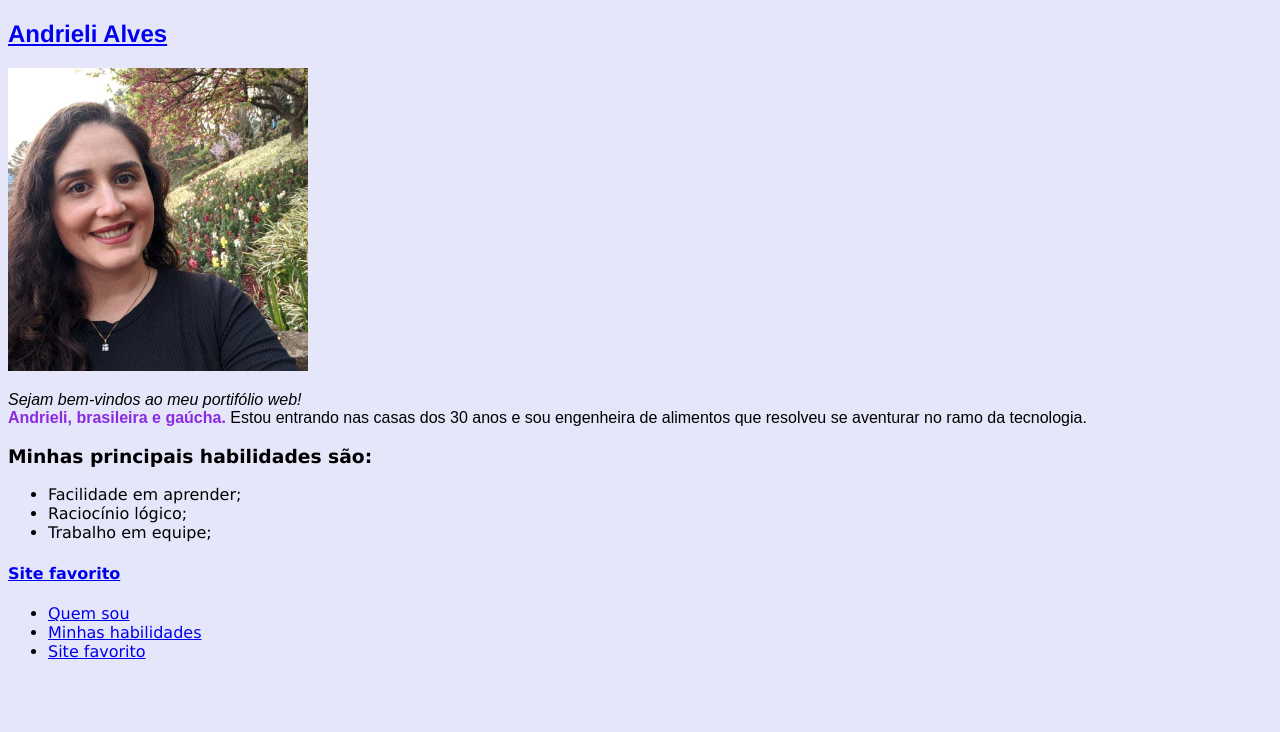
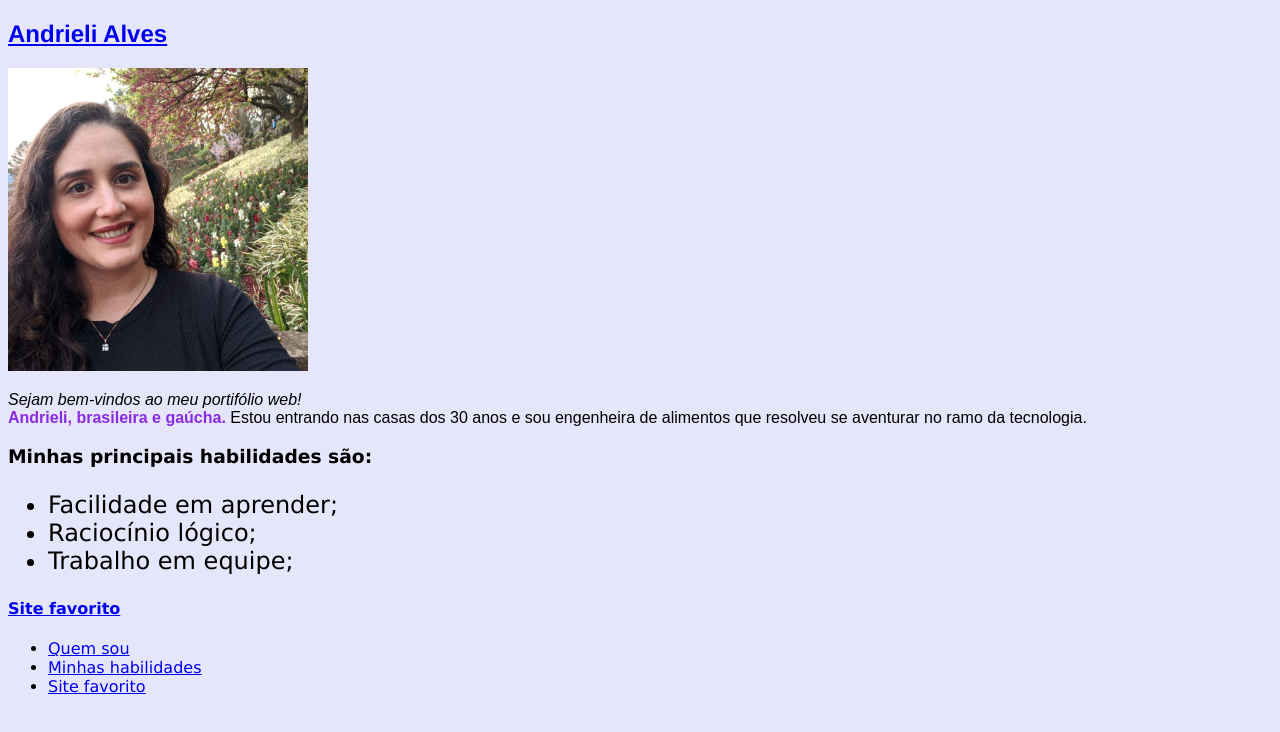
Before and after one commit to andrielisalves/andrielisalves.github.io, a plain HTML site: page index.html in a window 1280 px wide. Drawn offline with Linux system fonts and the light colour scheme.

Commit message:
Testando propriedades css

```diff
--- a/style.css
+++ b/style.css
@@ -18,3 +18,7 @@ p {
 strong {
   color: blueviolet;
 }
+
+.minhas-habilidades {
+  font-size: 24px;
+}
```
